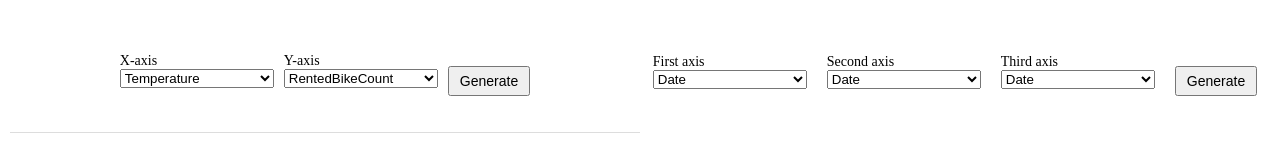
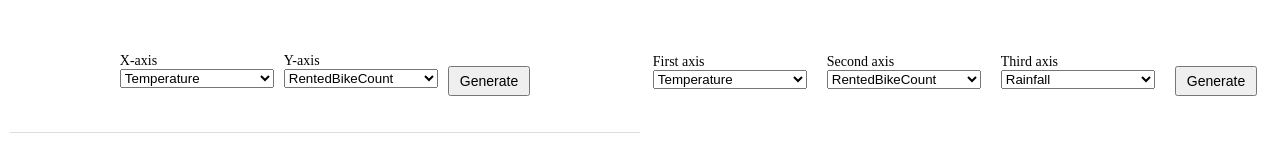
Before and after one commit to giorgiodaneri/HPDAV_assignment2, a React (Create React App) app: page / in a window 1280 px wide. Shown: the top 160 px of the page. Built offline with nearby package versions, Linux system fonts and the light colour scheme.

Commit message:
Fixed control bar of parallel coords not being initialized properly

```diff
--- a/src/components/ControlBarRight/ControlBarRight.js
+++ b/src/components/ControlBarRight/ControlBarRight.js
@@ -7,7 +7,7 @@ function ControlBarRight() {
     const dispatch = useDispatch();
 
     // Fetch the current configuration from the Redux store
-    const genConfig = useSelector((state) => state.config || { firstAxis: '', secondAxis: '', thirdAxis: '' });
+    const genConfig = useSelector((state) => state.configRight || { firstAxis: 'Temperature', secondAxis: 'RentedBikeCount', third: 'Rainfall' });
 
     // Fetch column names from the data slice
     const data = useSelector((state) => state.dataSet);
@@ -16,7 +16,7 @@ function ControlBarRight() {
     // Local state for x and y axis selection
     const [selectedFirstAxis, setSelectedFirstAxis] = useState(genConfig.firstAxis || '');
     const [selectedSecondAxis, setSelectedSecondAxis] = useState(genConfig.secondAxis || '');
-    const [selectedThirdAxis, setSelectedThirdAxis] = useState(genConfig.thirdAxis || '');
+    const [selectedThirdAxis, setSelectedThirdAxis] = useState(genConfig.third || '');
 
     // Extract column names when data is loaded
     useEffect(() => {
--- a/src/components/parallel_coordinates/ParallelCoordinates-d3.js
+++ b/src/components/parallel_coordinates/ParallelCoordinates-d3.js
@@ -7,8 +7,8 @@ class ParallelCoordinates {
         this.container = container;
         this.data = data;
         this.brushedData = brushedData || []; // Initialize to an empty array if undefined
-        this.firstAxis = firstAxis || "RentedBikeCount"; // Initialize to "RentedBikeCount" if undefined
-        this.secondAxis = secondAxis || "Temperature"; // Initialize to "Temperature" if undefined
+        this.firstAxis = firstAxis || "Temperature"; // Initialize to "RentedBikeCount" if undefined
+        this.secondAxis = secondAxis || "RentedBikeCount"; // Initialize to "Temperature" if undefined
         this.thirdAxis = thirdAxis || "Rainfall"; // Initialize to "Rainfall" if undefined
         this.margin = { top: 30, right: 10, bottom: 25, left: 10 };
         this.dispatch = dispatch;
@@ -96,7 +96,7 @@ class ParallelCoordinates {
                 return this.isBrushed(d) ? 0.4 : 0.02;
             });
 
-        // Add a brush to the first axis
+        // Add a brush to the first axis on vertical orientation
         const brush = d3.brushY()
             .extent([[xScale(this.firstAxis) - 5, 0], [xScale(this.firstAxis) + 5, this.height]])
             .on("start brush end", (event) => {
--- a/src/components/parallel_coordinates/ParallelCoordinatesContainer.js
+++ b/src/components/parallel_coordinates/ParallelCoordinatesContainer.js
@@ -1,7 +1,6 @@
 import ParallelCoordinates from './ParallelCoordinates-d3';
 import { useSelector, useDispatch } from 'react-redux';
 import { useEffect, useRef } from 'react';
-import { setBrushedDataParallelCoords } from '../../redux/BrushedDataSliceSecond';
 
 function ParallelCoordinatesContainer() {
     const data = useSelector(state => state.dataSet);
@@ -17,7 +16,7 @@ function ParallelCoordinatesContainer() {
     useEffect(() => {
         if (data.length > 0) {
             // Clear any existing SVG elements in the container
-            parallelContainerRef.current.innerHTML = '';
+            // parallelContainerRef.current.innerHTML = '';
 
             // Create a new ParallelCoordinates instance, passing the dispatch function
             parallelCoordinatesRef.current = new ParallelCoordinates(
--- a/src/components/scatterplot/Scatterplot-d3.js
+++ b/src/components/scatterplot/Scatterplot-d3.js
@@ -178,25 +178,31 @@ renderScatterplot(data, xAttribute, yAttribute, colorAttribute, sizeAttribute, b
           if (selection) {
               const [[x0, y0], [x1, y1]] = selection;
 
+              // Adjust coordinates for the margin
+              const adjustedX0 = x0 - this.margin.left;
+              const adjustedX1 = x1 - this.margin.left;
+              const adjustedY0 = y0 - this.margin.top;
+              const adjustedY1 = y1 - this.margin.top;
+
               const selectedData = data.filter(d => {
                   const cx = this.x(d[xAttribute]);
                   const cy = this.y(d[yAttribute]);
-                  return x0 <= cx && cx <= x1 && y0 <= cy && cy <= y1;
+                  return adjustedX0 <= cx && cx <= adjustedX1 && adjustedY0 <= cy && cy <= adjustedY1;
               });
 
               this.svg.selectAll(".dotG")
-                  .attr("opacity", d => {
+                  .style("opacity", d => {
                       const cx = this.x(d[xAttribute]);
                       const cy = this.y(d[yAttribute]);
-                      return x0 <= cx && cx <= x1 && y0 <= cy && cy <= y1 ? 0.8 : 0.3;
-                  });
+                      return adjustedX0 <= cx && cx <= adjustedX1 && adjustedY0 <= cy && cy <= adjustedY1 ? 0.8 : 0.3;
+                    });
 
               if (event.type === "end") {
                   controllerMethods.handleOnBrush(selectedData);
               }
           } else {
               this.svg.selectAll(".dotG")
-                  .attr("opacity", 0.3);
+                  .style("opacity", 0.3);
 
               if (event.type === "end") {
                   // Dispatch an empty array to clear the brushed data
```
